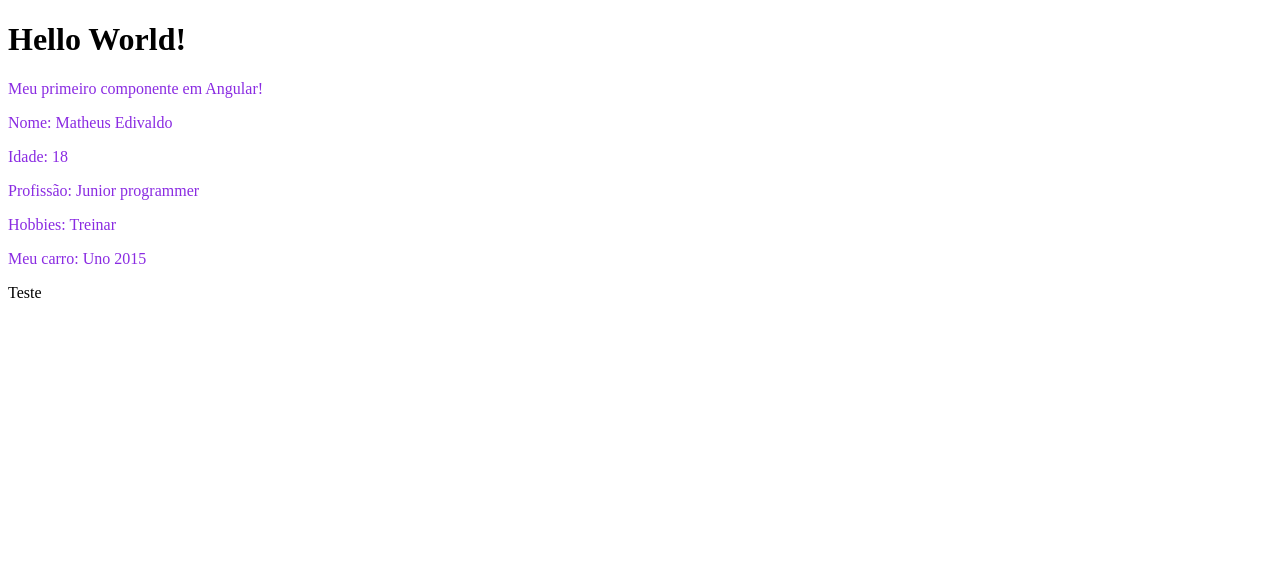
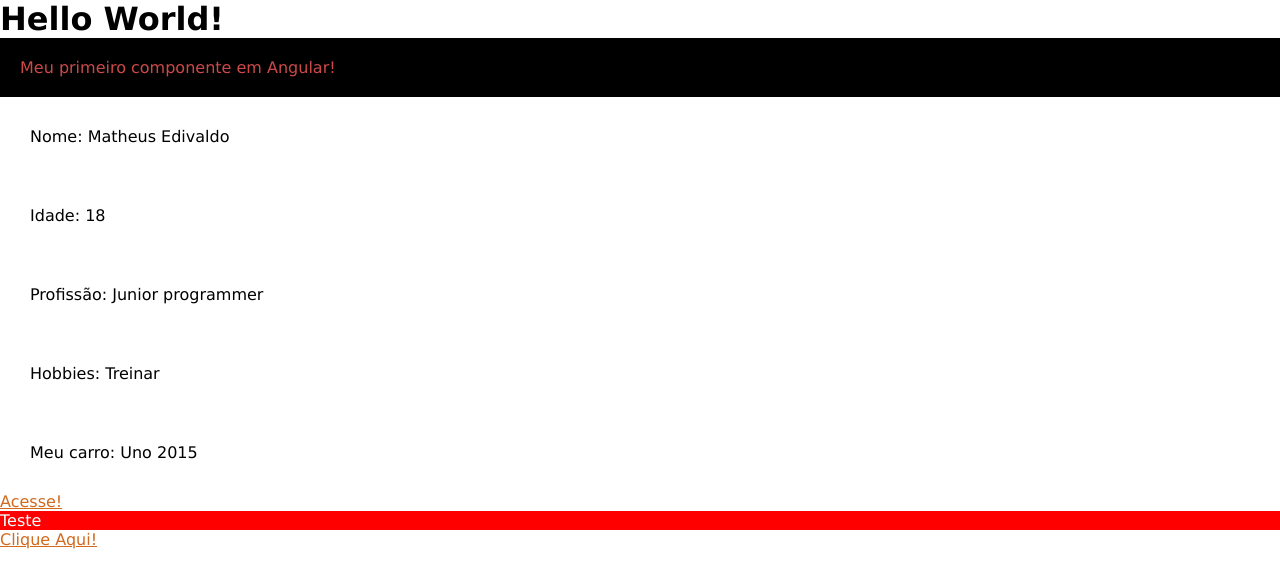
Before and after one commit to matheusedivaldo/Angular-studies-projects, an Angular app: page / in a window 1280 px wide. Shown: the top 588 px of the page. Built offline with nearby package versions, Linux system fonts and the light colour scheme.

Commit message:
Interpolação e CSS no angular aula 5 e 6

```diff
--- a/src/app/app.component.css
+++ b/src/app/app.component.css
@@ -0,0 +1,4 @@
+p{
+    background: #FF0000;
+    color: azure;
+}
--- a/src/app/app.component.html
+++ b/src/app/app.component.html
@@ -1,3 +1,6 @@
 <h1>Hello World!</h1>
 <app-first-component></app-first-component>
 <p>Teste</p>
+<div>
+    <a href="#">Clique Aqui!</a>
+</div>
--- a/src/app/components/first-component/first-component.component.css
+++ b/src/app/components/first-component/first-component.component.css
@@ -1,3 +1,9 @@
-p {
-    color: blueviolet;
+.title{
+    background: black;
+    color: #cc4949;
+    padding: 20px;
 }
+
+p{
+    padding: 30px;
+}
--- a/src/app/components/first-component/first-component.component.html
+++ b/src/app/components/first-component/first-component.component.html
@@ -1,6 +1,10 @@
-<p>Meu primeiro componente em Angular!</p>
+<p class="title">Meu primeiro componente em Angular!</p>
 <p>Nome: {{ name }}</p>
 <p>Idade: {{ age }}</p>
 <p>Profissão: {{ job }}</p>
 <p>Hobbies: {{ hobbies[1] }}</p>
 <p>Meu carro: {{ car.name + " " + car.year}}</p>
+
+<div>
+    <a href="#">Acesse!</a>
+</div>
--- a/src/index.html
+++ b/src/index.html
@@ -2,7 +2,7 @@
 <html lang="en">
 <head>
   <meta charset="utf-8">
-  <title>Curso Angular</title>
+  <title>Curso Angular - Matheus Edivaldo</title>
   <base href="/">
   <meta name="viewport" content="width=device-width, initial-scale=1">
   <link rel="icon" type="image/x-icon" href="favicon.ico">
--- a/src/styles.css
+++ b/src/styles.css
@@ -1 +1,9 @@
-/* You can add global styles to this file, and also import other style files */
+* {
+  margin: 0;
+  padding: 0;
+  font-family: Verdana;
+}
+
+a {
+  color: chocolate;
+}
```
